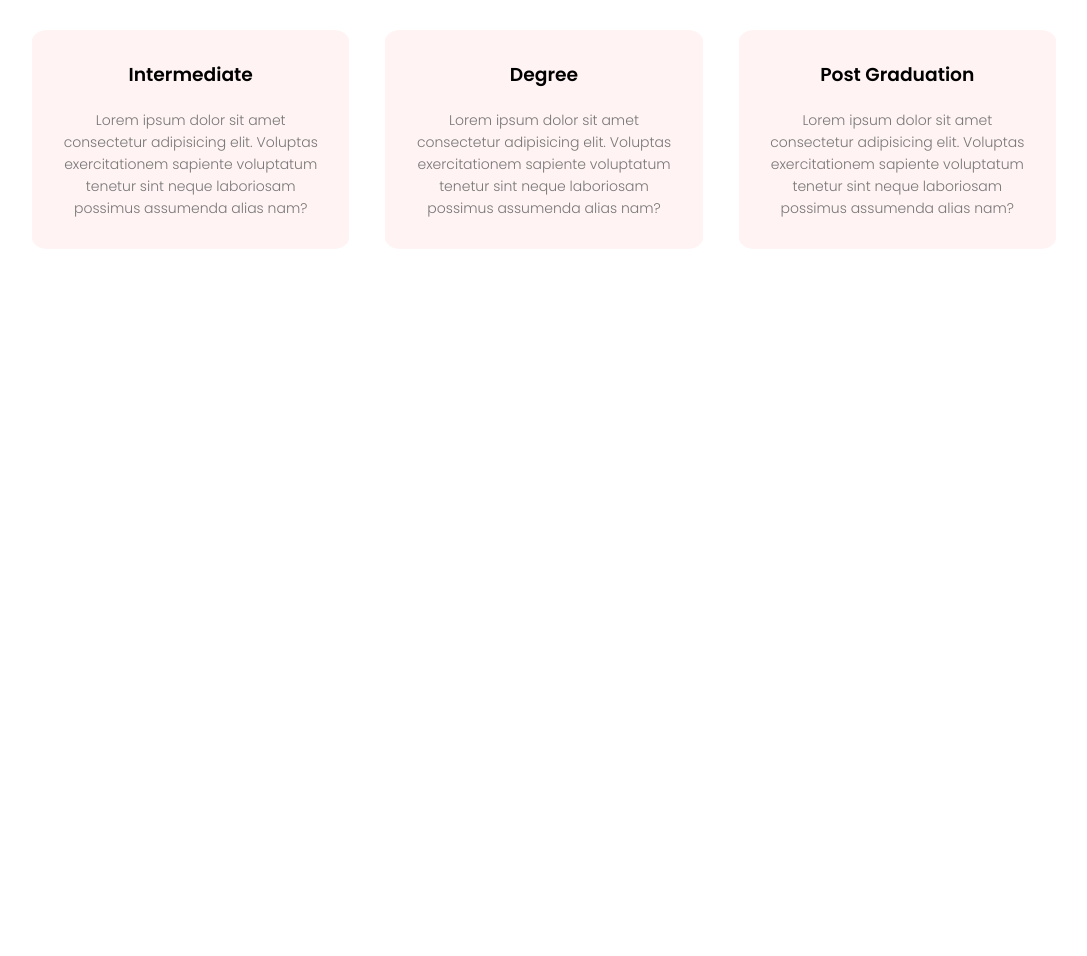
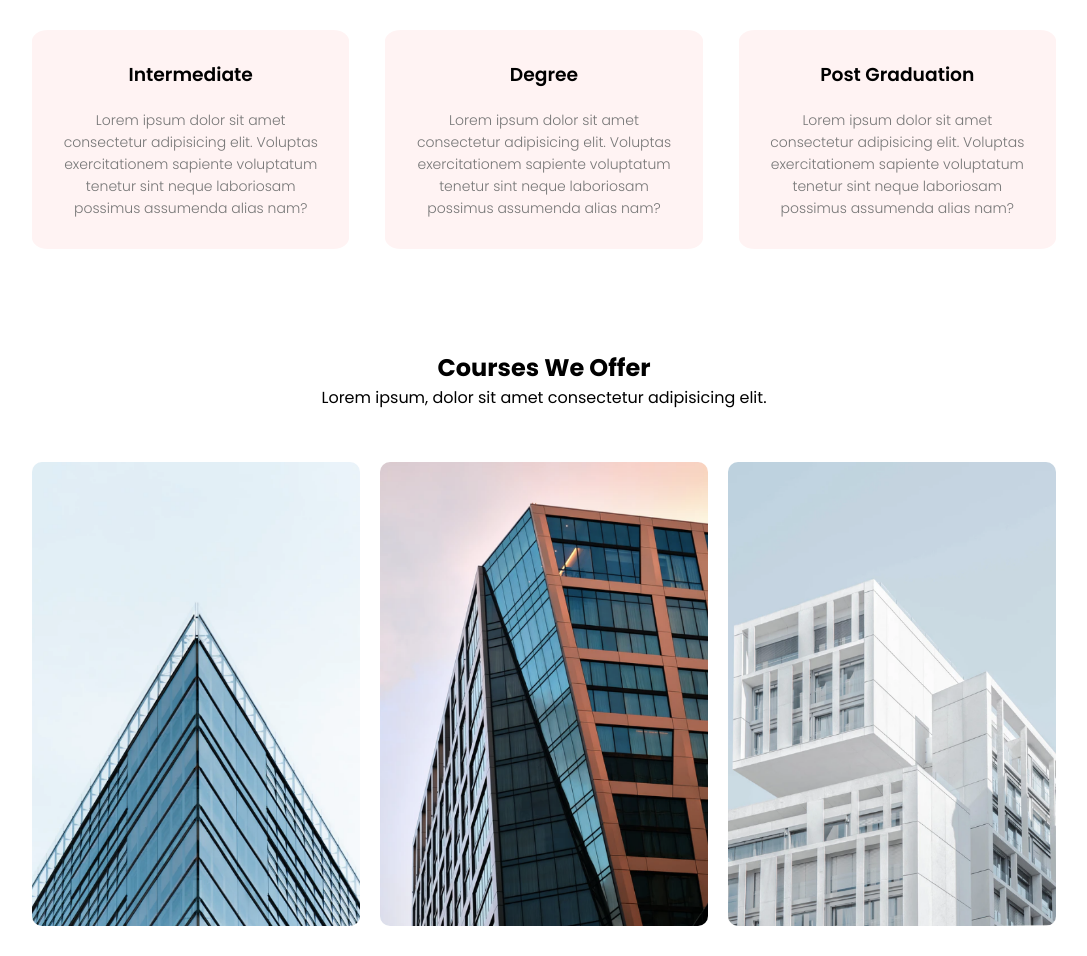
Before and after one commit to abdul-alim-0/University-website, a plain HTML site: page index.html in a window 1280 px wide. Shown: the part 1018-1974 px from the top of the page, without its empty margins (96-1183 px from the left). Before the commit the page ends 1318 px from the top, so only its background shows below. Drawn offline with Linux system fonts and the light colour scheme.

Commit message:
Add campus section feature

```diff
--- a/index.html
+++ b/index.html
@@ -61,18 +61,54 @@
         <div class="row">
             <div class="course-col">
                 <h3>Intermediate</h3>
-                <p>Lorem ipsum dolor sit amet consectetur adipisicing elit. Voluptas exercitationem sapiente voluptatum tenetur sint neque laboriosam possimus assumenda alias nam?</p>
+                <p>Lorem ipsum dolor sit amet consectetur adipisicing elit. Voluptas exercitationem sapiente voluptatum
+                    tenetur sint neque laboriosam possimus assumenda alias nam?</p>
             </div>
             <div class="course-col">
                 <h3>Degree</h3>
-                <p>Lorem ipsum dolor sit amet consectetur adipisicing elit. Voluptas exercitationem sapiente voluptatum tenetur sint neque laboriosam possimus assumenda alias nam?</p>
+                <p>Lorem ipsum dolor sit amet consectetur adipisicing elit. Voluptas exercitationem sapiente voluptatum
+                    tenetur sint neque laboriosam possimus assumenda alias nam?</p>
             </div>
             <div class="course-col">
                 <h3>Post Graduation</h3>
-                <p>Lorem ipsum dolor sit amet consectetur adipisicing elit. Voluptas exercitationem sapiente voluptatum tenetur sint neque laboriosam possimus assumenda alias nam?</p>
+                <p>Lorem ipsum dolor sit amet consectetur adipisicing elit. Voluptas exercitationem sapiente voluptatum
+                    tenetur sint neque laboriosam possimus assumenda alias nam?</p>
             </div>
         </div>
     </section>
+
+
+
+
+    <!-- campus section -->
+
+    <section class="campus">
+        <h1>Courses We Offer</h1>
+        <p>Lorem ipsum, dolor sit amet consectetur adipisicing elit.</p>
+
+        <div class="row">
+            <div class="campus-col">
+                <img src="./assets/images/london.png" alt="">
+                <div class="layer">
+                    <h3>LONDON</h3>
+                </div>
+            </div>
+            <div class="campus-col">
+                <img src="./assets/images/newyork.png" alt="">
+                <div class="layer">
+                    <h3>NEW YORK</h3>
+                </div>
+            </div>
+            <div class="campus-col">
+                <img src="./assets/images/washington.png" alt="">
+                <div class="layer">
+                    <h3>WASHINGTON</h3>
+                </div>
+            </div>
+        </div>
+    </section>
+
+
 
 
     <!-- js file link -->
--- a/style.css
+++ b/style.css
@@ -140,6 +140,55 @@ nav .fa-solid{
 
 
 
+/* campus section */
+.campus{
+    width: 80%;
+    margin: auto;
+    text-align: center;
+    padding-top: 50px;
+}
+.campus-col{
+    flex-basis: 32%;
+    border-radius: 10px;
+    margin-bottom: 30px;
+    position: relative;
+    overflow: hidden;
+}
+.campus-col img{
+    width: 100%;
+    display: block;
+}
+.campus .row .campus-col .layer{
+    background:transparent;
+    height: 100%;
+    width: 100%;
+    position: absolute;
+    top: 0;
+    left: 0;
+    transition: .3s;
+}
+.campus .row .campus-col .layer:hover{
+    background:linear-gradient(rgba(4,9,30,0.6), rgba(4,9,30,0.4));
+}
+.campus .row .campus-col .layer h3{
+    width: 100%;
+    font-weight: 500;
+    color: #fff;
+    font-size: 26px;
+    bottom: 0;
+    left: 50%;
+    transform: translateX(-50%);
+    position: absolute;
+    opacity: 0;
+    transition: 0.5s;
+}
+.campus .row .campus-col .layer:hover h3 {
+    bottom: 49%;
+    opacity: 1;
+}
+
+
+
 
 /* Media Queries */
 @media (max-width: 700px) {
```
